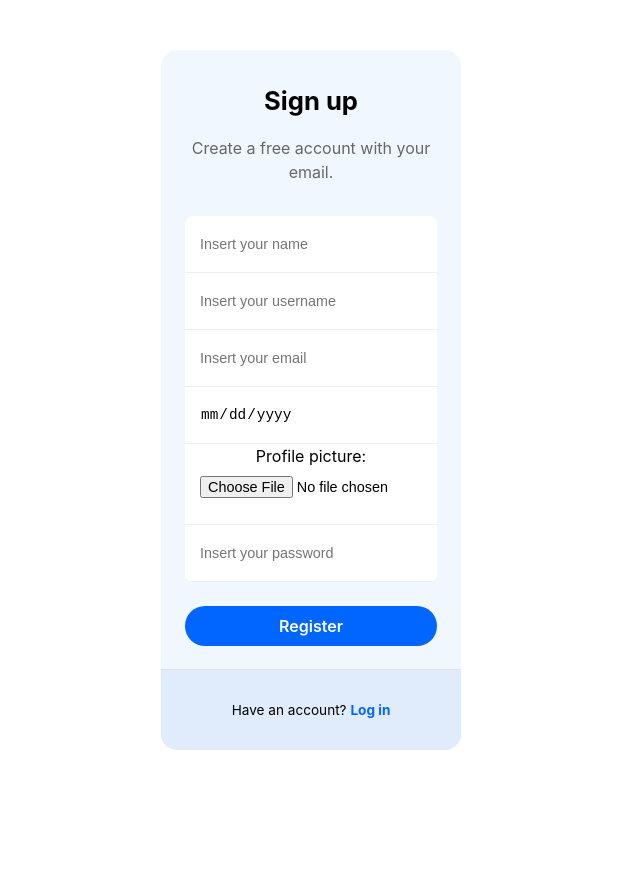
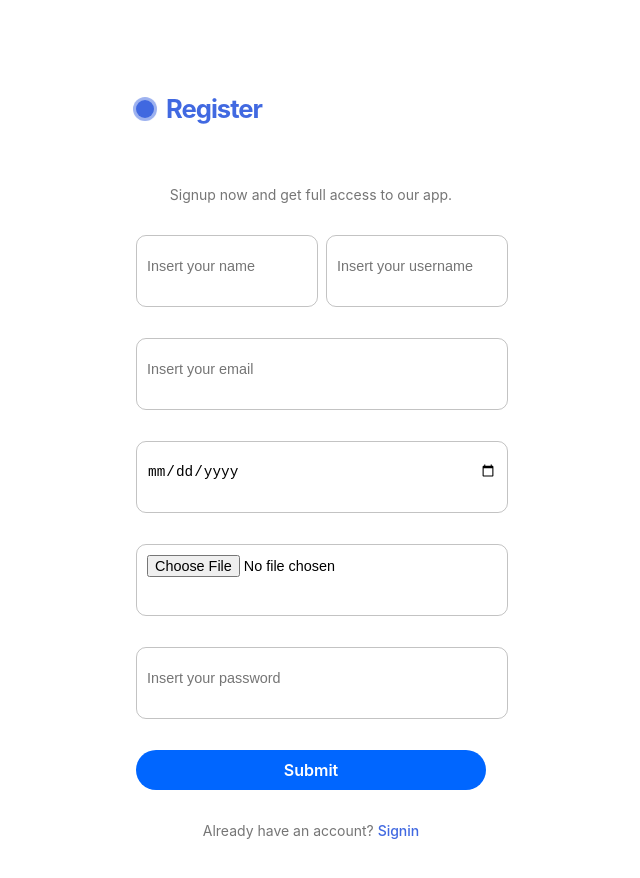
Before and after one commit to manudana11/frontend-tuktuk, a React (Vite) app: page /register in a window 1280 px wide. Shown: the top 878 px of the page, without its empty margins (329-969 px from the left). Before the commit the page ends 800 px from the top, so only its background shows below. Built offline with nearby package versions, Linux system fonts and the light colour scheme.

Commit message:
register mas o menos diseñado

```diff
--- a/src/components/Register/Register.jsx
+++ b/src/components/Register/Register.jsx
@@ -2,6 +2,7 @@ import React, { useState } from 'react'
 import { useDispatch } from 'react-redux';
 import { register } from '../../features/auth/authSlice';
 import './Register.scss';
+import { Link } from 'react-router-dom';
 
 const Register = () => {
     const [formData, setFormData] = useState({
@@ -25,26 +26,33 @@ const Register = () => {
         dispach(register(formData))
         console.log('formData', formData)
     }
-  return (
-    <div className='form-box'>
-        <form onSubmit={onSubmit} className='form'>
-            <span className="title">Sign up</span>
-            <span className="subtitle">Create a free account with your email.</span>
-            <div className='form-container'>
-                <input type="text" name="name" id='name' className='input' placeholder='Insert your name' value={name} onChange={onChange} /><br />
-                <input type="text" name="userName" id='userName' className='input' placeholder='Insert your username' value={userName} onChange={onChange} /><br />
-                <input type="email" name="email" id='email' className='input' placeholder='Insert your email' value={email} onChange={onChange}/><br />
-                <input type="date" name="dateOfBirth" id="dateOfBirth" className="input" value={dateOfBirth} onChange={onChange} /><br />
-                <label htmlFor="photo">Profile picture: </label>
-                <input type="file" name="profilePic" id='profilePic' className='input' value={profilePic} onChange={onChange}/><br />
-                <input type="password" name="password" id='password' className='input' placeholder='Insert your password' value={password} onChange={onChange}/> <br />
+    return (
+        <form className="form" onSubmit={onSubmit}>
+            <p className="title">Register</p>
+            <p className="message">Signup now and get full access to our app.</p>
+            <div className="flex">
+                <label>
+                    <input required placeholder="Insert your name" type="text" className="input" name="name" id="name" value={name} onChange={onChange} />
+                </label>
+                <label>
+                    <input required placeholder="Insert your username" type="text" className="input" name="userName" id="userName" value={userName} onChange={onChange} />
+                </label>
             </div>
-            <button type="submit">Register</button>
+            <label>
+                <input required placeholder="Insert your email" type="email" className="input" name="email" id="email" value={email} onChange={onChange} />
+            </label>
+            <label>
+                <input required type="date" className="input" name="dateOfBirth" id="dateOfBirth" value={dateOfBirth} onChange={onChange} />
+            </label>
+            <label>
+                <input required type="file" className="input" name="profilePic" id="profilePic" value={profilePic} onChange={onChange} />
+            </label>
+            <label>
+                <input required placeholder="Insert your password" type="password" className="input" name="password" id="password" value={password} onChange={onChange} />
+            </label>
+            <button className="submit" type="submit">Submit</button>
+            <p className="signin">Already have an account? <a href="/login">Signin</a></p>
         </form>
-        <div className="form-section">
-            <p>Have an account? <a href="">Log in</a> </p>
-        </div>
-    </div>
-  )
+    )
 }
 export default Register
--- a/src/components/Register/Register.scss
+++ b/src/components/Register/Register.scss
@@ -1,82 +1,136 @@
-.form-box {
-    max-width: 300px;
-    background: #f1f7fe;
-    overflow: hidden;
-    border-radius: 16px;
-    color: #010101;
+.form {
+    display: flex;
+    flex-direction: column;
+    gap: 10px;
+    max-width: 350px;
+    background-color: #fff;
+    padding: 20px;
+    border-radius: 20px;
+    position: relative;
+    margin: auto;
+    gap: 10px;
 }
 
-  .form {
+.title {
+    font-size: 28px;
+    color: royalblue;
+    font-weight: 600;
+    letter-spacing: -1px;
     position: relative;
     display: flex;
-    flex-direction: column;
-    padding: 32px 24px 24px;
-    gap: 16px;
+    align-items: center;
+    padding-left: 30px;
+}
+
+.title::before, .title::after {
+    position: absolute;
+    content: "";
+    height: 16px;
+    width: 16px;
+    border-radius: 50%;
+    left: 0px;
+    background-color: royalblue;
+}
+
+.title::before {
+    width: 18px;
+    height: 18px;
+    background-color: royalblue;
+}
+
+.title::after {
+    width: 18px;
+    height: 18px;
+    animation: pulse 1s linear infinite;
+}
+
+.message, .signin {
+    color: rgba(88, 87, 87, 0.822);
+    font-size: 14px;
+}
+
+.signin {
     text-align: center;
 }
 
-  /*Form text*/
-  .title {
-    font-weight: bold;
-    font-size: 1.6rem;
+.signin a {
+    color: royalblue;
 }
 
-  .subtitle {
-    font-size: 1rem;
-    color: #666;
+.signin a:hover {
+    text-decoration: underline royalblue;
 }
 
-  /*Inputs box*/
-  .form-container {
-    overflow: hidden;
-    border-radius: 8px;
-    background-color: #fff;
-    margin: 1rem 0 .5rem;
+.flex {
+    display: flex;
     width: 100%;
+    gap: 10px 30px;
 }
 
-  .input {
-    background: none;
-    border: 0;
-    outline: 0;
-    height: 40px;
-    width: 100%;
-    border-bottom: 1px solid #eee;
-    font-size: .9rem;
-    padding: 8px 15px;
+.flex label {
+    flex: 1;
 }
 
-  .form-section {
-    padding: 16px;
-    font-size: .85rem;
-    background-color: #e0ecfb;
-    box-shadow: rgb(0 0 0 / 8%) 0 -1px;
+.form label {
+    position: relative;
+    margin-bottom: 15px;
 }
 
-  .form-section a {
-    font-weight: bold;
-    color: #0066ff;
-    transition: color .3s ease;
+.form label .input {
+    width: 100%;
+    padding: 10px 10px 20px 10px;
+    outline: 0;
+    border: 1px solid rgba(105, 105, 105, 0.397);
+    border-radius: 10px;
 }
 
-  .form-section a:hover {
-    color: #005ce6;
-    text-decoration: underline;
+.form label .input + span {
+    position: absolute;
+    left: 10px;
+    top: 15px;
+    color: grey;
+    font-size: 0.9em;
+    cursor: text;
+    transition: 0.3s ease;
 }
 
-  /*Button*/
-  .form button {
-    background-color: #0066ff;
-    color: #fff;
-    border: 0;
-    border-radius: 24px;
-    padding: 10px 16px;
-    font-size: 1rem;
-    font-weight: 600;
-    cursor: pointer;
-    transition: background-color .3s ease;
+.form label .input:placeholder-shown + span {
+    top: 15px;
+    font-size: 0.9em;
 }
 
-  .form button:hover {
-    background-color: #005ce6;
+.form label .input:focus + span, .form label .input:valid + span {
+    top: 30px;
+    font-size: 0.7em;
+    font-weight: 600;
 }
+
+.form label .input:valid + span {
+    color: green;
+}
+
+.submit {
+    border: none;
+    outline: none;
+    background-color: royalblue;
+    padding: 10px;
+    border-radius: 10px;
+    color: #fff;
+    font-size: 16px;
+    transform: .3s ease;
+}
+
+.submit:hover {
+    background-color: rgb(56, 90, 194);
+}
+
+@keyframes pulse {
+    from {
+        transform: scale(0.9);
+        opacity: 1;
+    }
+    to {
+        transform: scale(1.8);
+        opacity: 0;
+    }
+}
--- a/src/features/auth/authService.js
+++ b/src/features/auth/authService.js
@@ -1,6 +1,6 @@
 import axios from "axios";
 
-const API_URL = "http://localhost:3000/users";
+const API_URL = "https://backend-tuktuk-1.onrender.com/users";
 
 const register = async (user) => {
   const res = await axios.post(API_URL, user);
```
Lines whose indentation alone changed are shown as unchanged.
